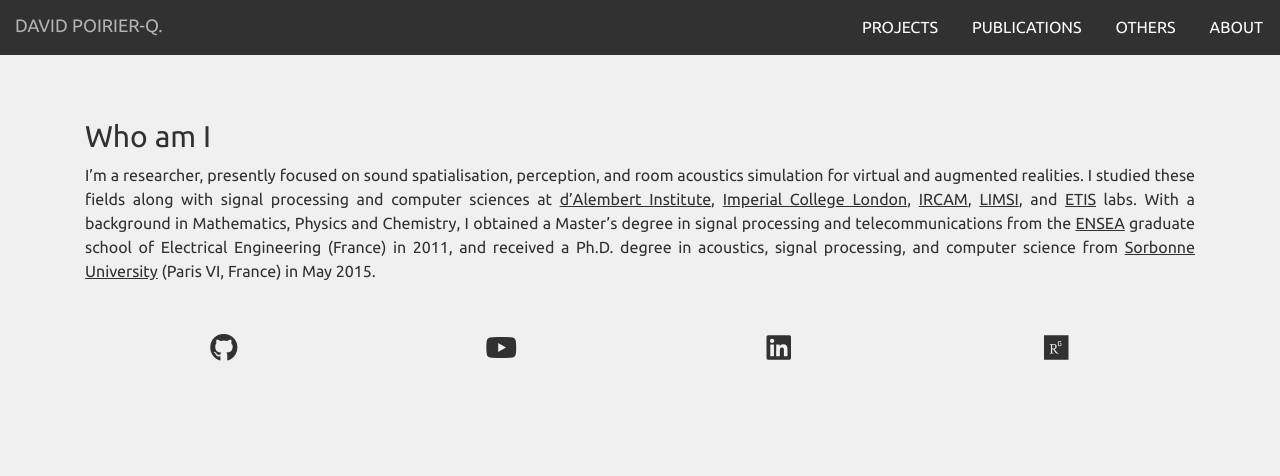
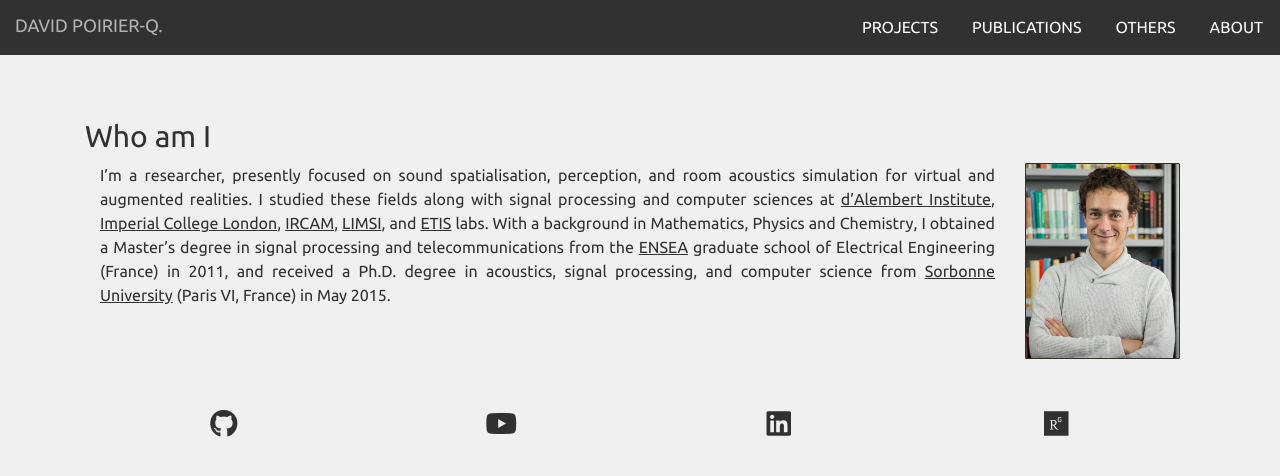
Before and after one commit to PyrApple/pyrapple.github.io, a Jekyll site: the page built from pages/who-am-i.html, in a window 1280 px wide. Shown: the top 476 px of the page. Built offline with Jekyll 4.4.1, drawn with Linux system fonts in a browser that asks for light colours; nearby versions of some CDN libraries.

Commit message:
renamed img files, updated cv, added photo to whoami page

```diff
--- a/index.html
+++ b/index.html
@@ -43,7 +43,7 @@ layout: default
             <h1 class="section-heading text-center">Audio-Visual VR</h1>
             <h2 class="text-center">Gathered Research and Programming Projects</h2>
 
-            <br>
+            <br> <br>
 
             <div class="row pack">
 
--- a/pages/cv.html
+++ b/pages/cv.html
@@ -10,7 +10,7 @@ layout: default
       <h2 class="text-left"> Curriculum Vitae </h2>
 
       <div class="embed-responsive embed-responsive-210by297 col-xs-12">
-      <embed src="{{ site.baseurl }}/img/cv_dpq_2019_eng.pdf" />
+      <embed src="{{ site.baseurl }}/img/about_cv_dpq_2019_eng.pdf" />
       </div>
 
     </div>
--- a/pages/roaming-the-web.html
+++ b/pages/roaming-the-web.html
@@ -34,7 +34,7 @@ layout: default
 
         <div class="col-md-6 col-xs">
           <h5>Harry Potter and the methods of rationality</h5>
-          <p><a href="http://hpmor.com/"><img class="img-responsive" src="{{ site.baseurl }}/img/hpmor-logo.jpg"  alt=""></a></p>
+          <p><a href="http://hpmor.com/"><img class="img-responsive" src="{{ site.baseurl }}/img/misc-hpmor-logo.jpg"  alt=""></a></p>
           <p>
             A fan-fiction written by a researcher in artificial intelligence, re-inventing Potter’s story based on the one hypothesis that Harry is a rationalist. Great on it’s own, grand if you liked the original novels. (I’d advise to go for the audiobook version).
           </p>
@@ -43,7 +43,7 @@ layout: default
         <div class="col-md-6 col-xs">
           <h5>Worm</h5>
           <p><a href="http://audioworm.rein-online.org/">
-            <img class="img-responsive" src="{{ site.baseurl }}/img/worm-logo.jpg"  alt=""></a></p>
+            <img class="img-responsive" src="{{ site.baseurl }}/img/misc-worm-logo.jpg"  alt=""></a></p>
           <p>
             The superbe adventure of Taylor Hebert, a recently empowered bug-controlling teenager, with whom I undergone what afterwards feels like a lifetime of ups and downs through saving asses and world altogether. The audiobook version is truly worth it: realized by fans, low quality (be it technical or otherwise) for a rare few chapters, brilliant otherwise.
           </p>
--- a/pages/who-am-i.html
+++ b/pages/who-am-i.html
@@ -9,11 +9,16 @@ layout: default
 
       <h2 class="text-left"> Who am I </h2>
 
+      <div class="col-lg-10 col-md-9 col-sm-8 col-xs-12">
       <p>
       	I’m a researcher, presently focused on sound spatialisation, perception, and room acoustics simulation for virtual and augmented realities. I studied these fields along with signal processing and computer sciences at <a href="http://www.dalembert.upmc.fr/">d’Alembert Institute</a>, <a href="http://www.imperial.ac.uk/design-engineering/">Imperial College London</a>, <a href="https://www.ircam.fr/">IRCAM</a>, <a href="https://www.limsi.fr/en/">LIMSI</a>, and <a href="https://www-etis.ensea.fr/">ETIS</a> labs. With a background in Mathematics, Physics and Chemistry, I obtained a Master’s degree in signal processing and telecommunications from the <a href="https://www.ensea.fr/en">ENSEA</a> graduate school of Electrical Engineering (France) in 2011, and received a Ph.D. degree in acoustics, signal processing, and computer science from <a href="http://www.sorbonne-universite.fr/en">Sorbonne University</a> (Paris VI, France) in May 2015.
       </p>
+      <br>
+      </div>
 
-      <!-- <img class="img-responsive" src="{{ site.baseurl }}/img/who-am-i.jpg" alt=""> -->
+      <div class="col-lg-2 col-md-3 col-sm-4 col-sm-offset-0 col-xs-6 col-xs-offset-3">
+      	<img class="img-responsive" src="{{ site.baseurl }}/img/about_2018_photo_ID_DPQ.jpg" alt="">
+      </div>
 
     </div>
   </div>
```
Also changed, not shown: img/about_2018_photo_ID_DPQ.jpg (added), img/misc-hpmor-logo.jpg (renamed from img/hpmor-logo.jpg), img/misc-who-am-i.jpg (renamed from img/who-am-i.jpg), img/misc-worm-logo.jpg (renamed from img/worm-logo.jpg), 2 other files.
